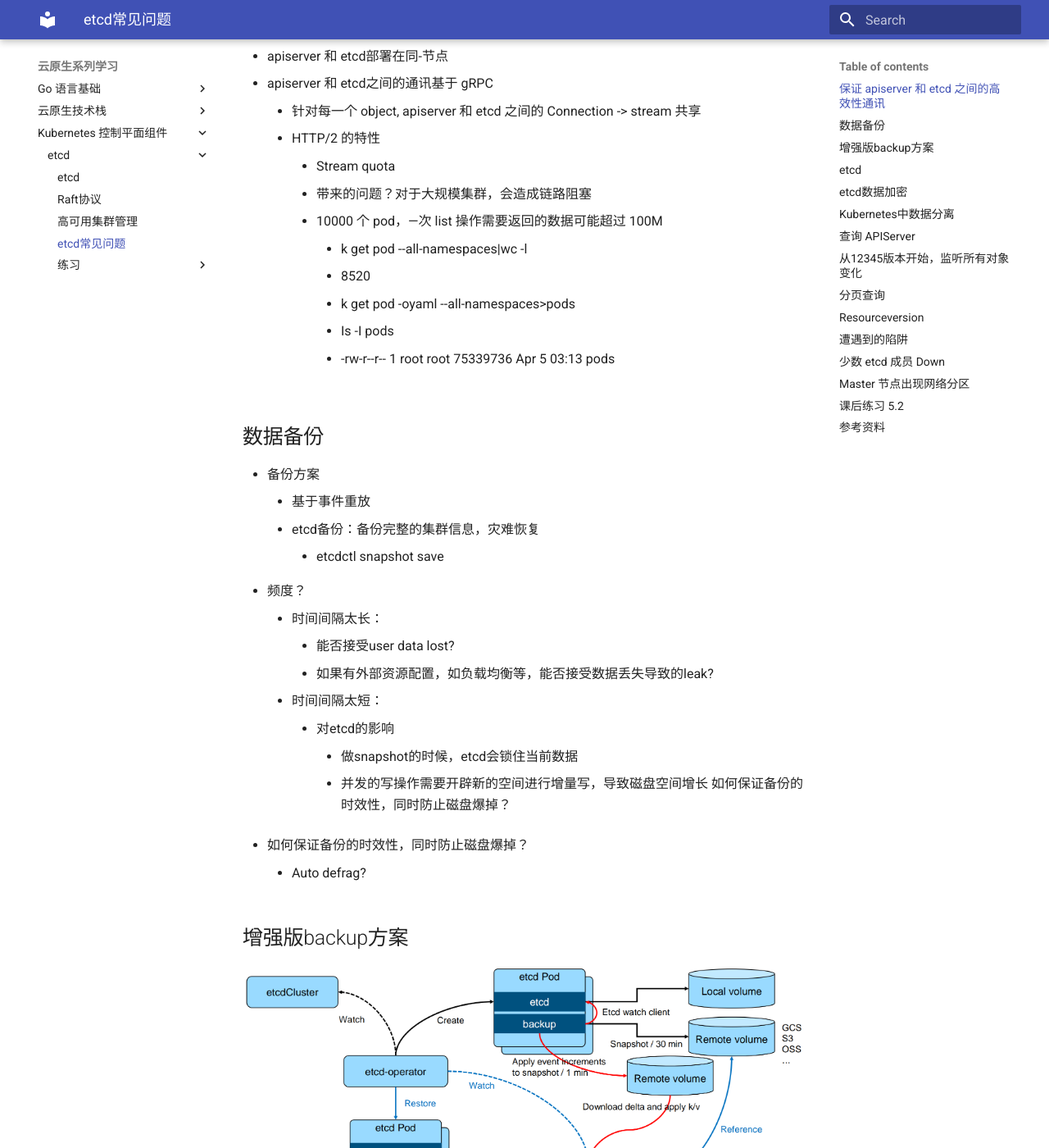
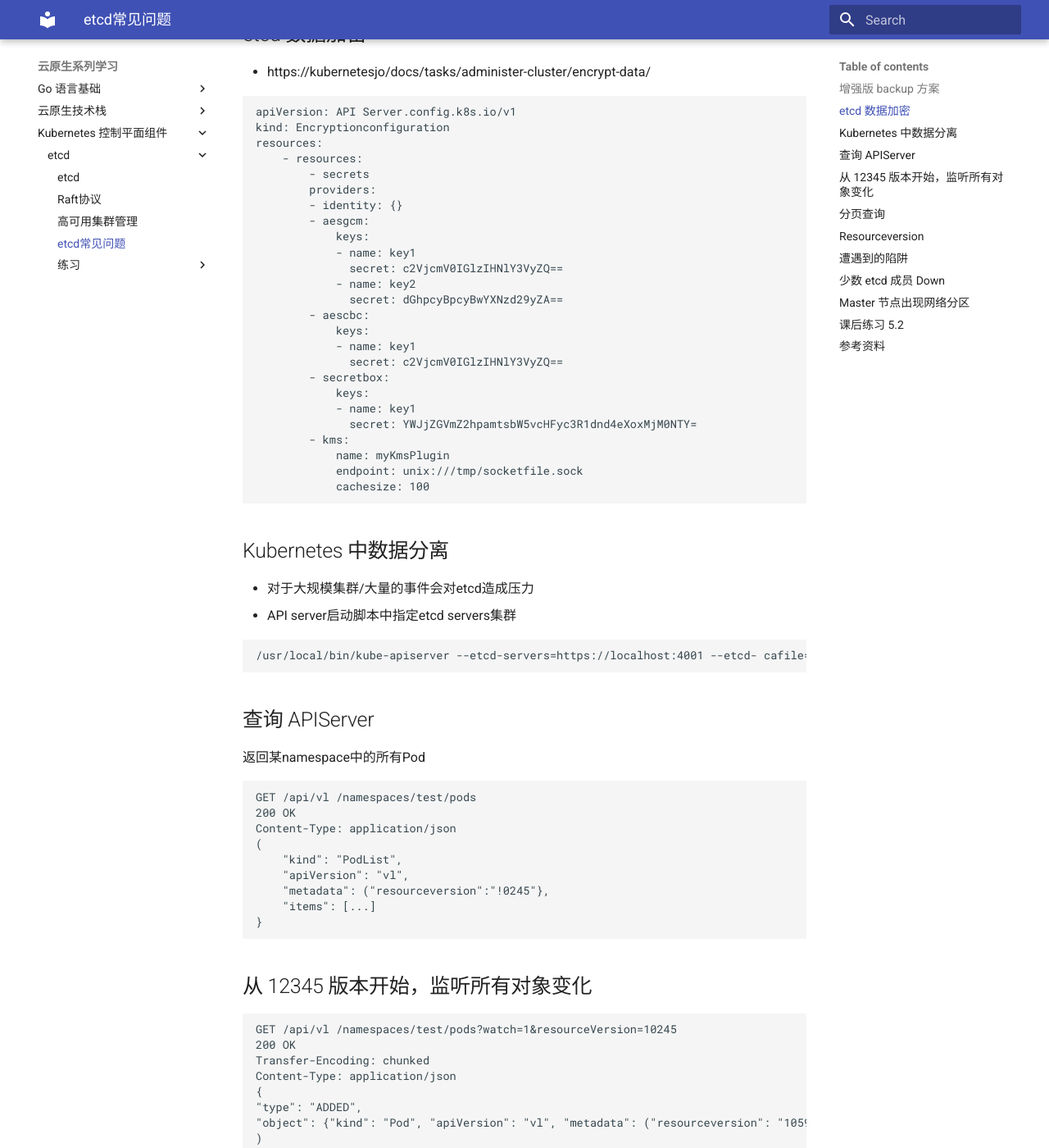
Before and after one commit to mkbooks/k8s-mengfanjie, an MkDocs documentation site: the page built from docs/3/4.md, in a window 1280 px wide and 1400 px high, scrolled down 551 px. Shown: the whole window at 82% size. Built offline with MkDocs 1.6.1 and Material for MkDocs 9.7.7, drawn with Linux system fonts in a browser that asks for light colours; some of the changed text lies outside the part shown.

Commit message:
fix: etcd

````diff
--- a/docs/3/4.md
+++ b/docs/3/4.md
@@ -1,58 +1,9 @@
 # etcd 常见问题
-多少个 peer 最适合?
 
-- 1个？ 3个？ 5个？
-- 保证高可用是首要目标
-- 所有写操作都要经过 leader
-- peer 多了是否能提升集群并读操作的并发能力？
-    - apiserver 的配置只连本地的 etcd peer
-    - apiserver 的配置指定所有 etcd peers, 但只有当前连接的 etcd member 异常, apiserver 才会换目标
-- 需要动态 flex up吗？
-
-## 保证 apiserver 和 etcd 之间的高效性通讯
-保证 apiserver 和 etcd 之间的高效性通讯
-
-- apiserver 和 etcd部署在同-节点
-- apiserver 和 etcd之间的通讯基于 gRPC
-    - 针对每一个 object, apiserver 和 etcd 之间的 Connection -> stream 共享
-    - HTTP/2 的特性
-        - Stream quota
-        - 带来的问题？对于大规模集群，会造成链路阻塞
-        - 10000 个 pod，—次 list 操作需要返回的数据可能超过 100M
-            - k get pod --all-namespaces|wc -l
-            - 8520
-            - k get pod -oyaml --all-namespaces>pods
-            - Is -I pods
-            - -rw-r--r-- 1 root root 75339736 Apr 5 03:13 pods
-
-## 数据备份
-- 备份方案
-    - 基于事件重放
-    - etcd备份：备份完整的集群信息，灾难恢复
-        - etcdctl snapshot save
-- 频度？
-    - 时间间隔太长：
-        - 能否接受user data lost?
-        - 如果有外部资源配置，如负载均衡等，能否接受数据丢失导致的leak?
-    - 时间间隔太短：
-        - 对etcd的影响
-            - 做snapshot的时候，etcd会锁住当前数据
-            - 并发的写操作需要开辟新的空间进行增量写，导致磁盘空间增长 如何保证备份的时效性，同时防止磁盘爆掉？
-- 如何保证备份的时效性，同时防止磁盘爆掉？
-    - Auto defrag?
-
-## 增强版backup方案
+## 增强版 backup 方案
 ![增强版backup方案](images/%E5%A2%9E%E5%BC%BA%E7%89%88backup%E6%96%B9%E6%A1%88.png)
 
-## etcd
-安全性
-
-- peer和peer之间的通讯加密
-    - 是否有需求
-        - TLS的额外开销
-        - 运营复杂度增加
-
-## etcd数据加密
+## etcd 数据加密
 - https://kubernetesjo/docs/tasks/administer-cluster/encrypt-data/
 
 ```
@@ -83,7 +34,7 @@
             cachesize: 100
 ```
 
-## Kubernetes中数据分离
+## Kubernetes 中数据分离
 - 对于大规模集群/大量的事件会对etcd造成压力
 - API server启动脚本中指定etcd servers集群
 ```
@@ -104,9 +55,9 @@
 }
 ```
 
-## 从12345版本开始，监听所有对象变化
+## 从 12345 版本开始，监听所有对象变化
 ```
-GET /api/vl /namespaces/test/pods?watch=1 &resourceVersion=10245
+GET /api/vl /namespaces/test/pods?watch=1&resourceVersion=10245
 200 OK
 Transfer-Encoding: chunked
 Content-Type: application/json
````
Also changed, not shown: docs/3/3.md (+57 -56 lines), 1 other file.
